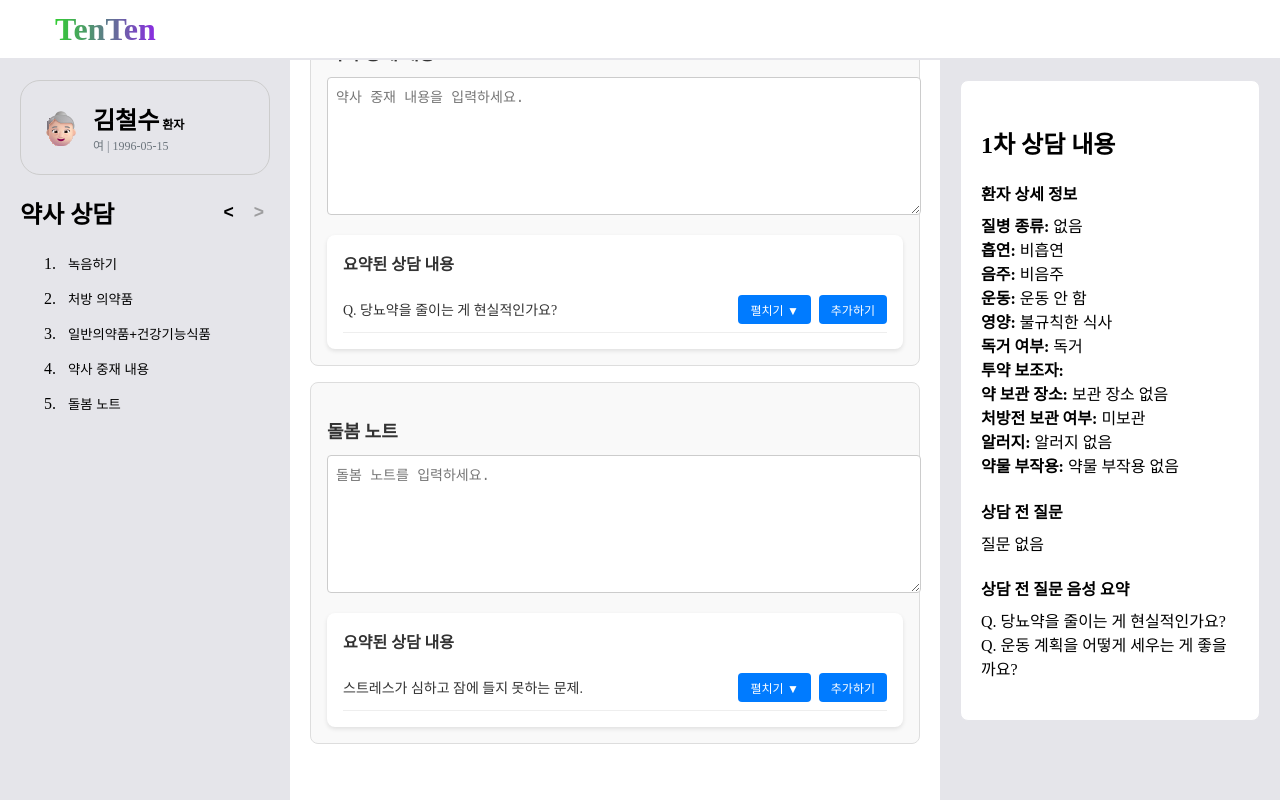
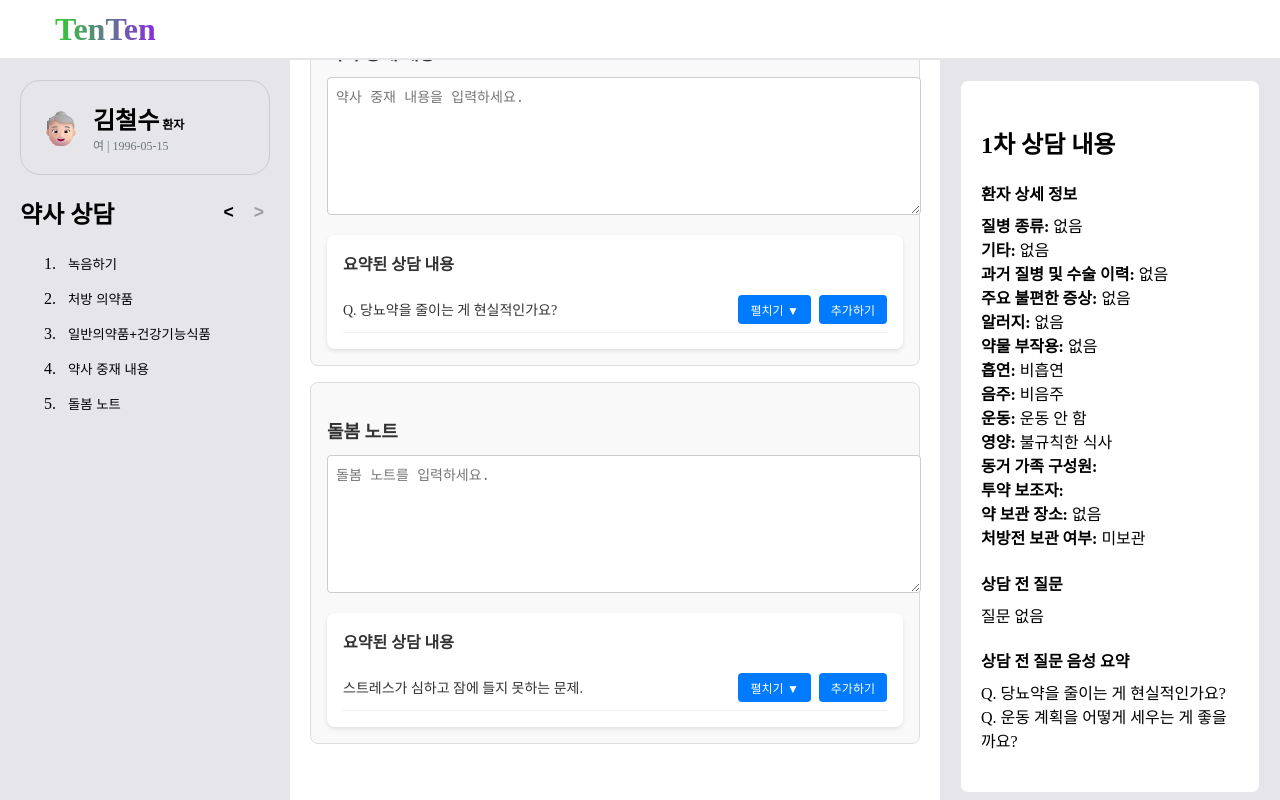
Before and after one commit to TenTen-TechForImpact/TenTen_2024, a Next.js app: page /sessions in a window 1280 px wide. Both pictures are taken after a click on the button "1차 상담 완료". Shown: the part 817-1617 px from the top of the page. Built offline with nearby package versions, Linux system fonts and the light colour scheme.

Commit message:
UI : 상담 요약 사이드바 형식에 맞게 업데이트

```diff
--- a/app/ConsultationRecordPage.tsx
+++ b/app/ConsultationRecordPage.tsx
@@ -35,48 +35,48 @@ const ConsultationRecordPage: React.FC = () => {
       medical_history: "",
       symptoms: "",
       allergies: {
-        has_allergies: false,
+        has_allergies: "아니오",
         suspected_items: [],
       },
       adverse_drug_reactions: {
-        has_adverse_drug_reactions: false,
+        has_adverse_drug_reactions: "아니오",
         suspected_medications: [],
         reaction_details: [],
       },
     },
     lifestyle: {
       smoking: {
-        is_smoking: false,
+        is_smoking: "아니오",
         duration_in_years: "",
         pack_per_day: "",
       },
       alcohol: {
-        is_drinking: false,
+        is_drinking: "아니오",
         drinks_per_week: "",
         amount_per_drink: "",
       },
       exercise: {
-        is_exercising: false,
+        is_exercising: "아니오",
         exercise_frequency: "",
         exercise_types: [],
       },
       diet: {
-        is_balanced_meal: false,
+        is_balanced_meal: "아니오",
         balanced_meals_per_day: "",
       },
     },
     medication_management: {
       living_condition: {
-        living_alone: true,
+        living_alone: "예",
         family_members: [],
         medication_assistants: [],
       },
       medication_storage: {
-        has_medication_storage: false,
+        has_medication_storage: "아니오",
         location: "",
       },
       prescription_storage: {
-        is_prescription_stored: false,
+        is_prescription_stored: "아니오",
       },
     },
   });
--- a/app/api/patients/[patientID]/sessions/route.ts
+++ b/app/api/patients/[patientID]/sessions/route.ts
@@ -5,7 +5,10 @@ import { createClient } from "@/utils/supabase/component";
 const supabase = createClient();
 
 // Post: create new session card for a patient
-export async function POST(req: NextRequest, { params }: { params: { patientId: string } }) {
+export async function POST(
+  req: NextRequest,
+  { params }: { params: { patientId: string } }
+) {
   try {
     // 요청 바디에서 JSON 데이터를 파싱
     const { "session-datetime": sessionDatetime } = await req.json();
--- a/components/MainContent/PersonalInfoSection.tsx
+++ b/components/MainContent/PersonalInfoSection.tsx
@@ -56,13 +56,11 @@ const PersonalInfoSection: React.FC<PersonalInfoSectionProps> = ({
   // 상태를 업데이트하는 함수
   const handleInputChange = (field: string, value: any) => {
     // Convert "예" to true and "아니오" to false for boolean fields
-    const convertedValue =
-      value === "예" ? true : value === "아니오" ? false : value;
 
     const updatedPatientInfo = updateNestedField(
       { ...patientInfo },
       field,
-      convertedValue
+      value
     );
     setPatientInfo(updatedPatientInfo);
   };
--- a/components/Sidebar/FirstSessionSummary.tsx
+++ b/components/Sidebar/FirstSessionSummary.tsx
@@ -21,38 +21,110 @@ const FirstSessionSummary: React.FC<FirstSessionSummaryProps> = ({
         <p>
           <span className={styles.label}>질병 종류:</span>{" "}
           <span className={styles.value}>
-            {Array.isArray(patientInfo.diseases) &&
-            patientInfo.diseases.length > 0
-              ? patientInfo.diseases.join(", ")
+            {Array.isArray(
+              patientInfo.medical_conditions.chronic_diseases.disease_names
+            ) &&
+            patientInfo.medical_conditions.chronic_diseases.disease_names
+              .length > 0
+              ? patientInfo.medical_conditions.chronic_diseases.disease_names.join(
+                  ", "
+                )
+              : "없음"}
+          </span>
+        </p>
+        <p>
+          <span className={styles.label}>기타:</span>{" "}
+          <span className={styles.value}>
+            {patientInfo.medical_conditions.chronic_diseases.additional_info ||
+              "없음"}
+          </span>
+        </p>
+        <p>
+          <span className={styles.label}>과거 질병 및 수술 이력:</span>{" "}
+          <span className={styles.value}>
+            {patientInfo.medical_conditions.medical_history || "없음"}
+          </span>
+        </p>
+        <p>
+          <span className={styles.label}>주요 불편한 증상:</span>{" "}
+          <span className={styles.value}>
+            {patientInfo.medical_conditions.symptoms || "없음"}
+          </span>
+        </p>
+        <p>
+          <span className={styles.label}>알러지:</span>{" "}
+          <span className={styles.value}>
+            {patientInfo.medical_conditions.allergies.has_allergies === "예"
+              ? `의심 항목: ${
+                  Array.isArray(
+                    patientInfo.medical_conditions.allergies.suspected_items
+                  ) &&
+                  patientInfo.medical_conditions.allergies.suspected_items
+                    .length > 0
+                    ? patientInfo.medical_conditions.allergies.suspected_items.join(
+                        ", "
+                      )
+                    : "없음"
+                }`
+              : "없음"}
+          </span>
+        </p>
+        <p>
+          <span className={styles.label}>약물 부작용:</span>{" "}
+          <span className={styles.value}>
+            {patientInfo.medical_conditions.adverse_drug_reactions
+              .has_adverse_drug_reactions === "예"
+              ? `의심 약물: ${
+                  Array.isArray(
+                    patientInfo.medical_conditions.adverse_drug_reactions
+                      .suspected_medications
+                  ) &&
+                  patientInfo.medical_conditions.adverse_drug_reactions
+                    .suspected_medications.length > 0
+                    ? patientInfo.medical_conditions.adverse_drug_reactions.suspected_medications.join(
+                        ", "
+                      )
+                    : "없음"
+                }, 증상: ${
+                  Array.isArray(
+                    patientInfo.medical_conditions.adverse_drug_reactions
+                      .reaction_details
+                  ) &&
+                  patientInfo.medical_conditions.adverse_drug_reactions
+                    .reaction_details.length > 0
+                    ? patientInfo.medical_conditions.adverse_drug_reactions.reaction_details.join(
+                        ", "
+                      )
+                    : "없음"
+                }`
               : "없음"}
           </span>
         </p>
         <p>
           <span className={styles.label}>흡연:</span>{" "}
           <span className={styles.value}>
-            {patientInfo.smoking?.status === "예"
-              ? `흡연 기간: ${patientInfo.smoking.duration}년, 평균 흡연량: ${patientInfo.smoking.packsPerDay}갑`
+            {patientInfo.lifestyle.smoking.is_smoking === "예"
+              ? `흡연 기간: ${patientInfo.lifestyle.smoking.duration_in_years}년, 평균 흡연량: ${patientInfo.lifestyle.smoking.pack_per_day}갑`
               : "비흡연"}
           </span>
         </p>
         <p>
           <span className={styles.label}>음주:</span>{" "}
           <span className={styles.value}>
-            {patientInfo.drinking?.status === "예"
-              ? `음주 횟수: ${patientInfo.drinking.frequencyPerWeek}회/주, 1회 음주량: ${patientInfo.drinking.amountPerSession}병`
+            {patientInfo.lifestyle.alcohol.is_drinking === "예"
+              ? `주 ${patientInfo.lifestyle.alcohol.drinks_per_week}회, 음주량: ${patientInfo.lifestyle.alcohol.amount_per_drink}`
               : "비음주"}
           </span>
         </p>
         <p>
           <span className={styles.label}>운동:</span>{" "}
           <span className={styles.value}>
-            {patientInfo.exercise?.status === "예"
-              ? `운동 횟수: ${
-                  patientInfo.exercise.selectedOption
+            {patientInfo.lifestyle.exercise.is_exercising === "예"
+              ? `${
+                  patientInfo.lifestyle.exercise.exercise_frequency
                 }, 운동 종류: ${
-                  Array.isArray(patientInfo.exercise.exerciseType) &&
-                  patientInfo.exercise.exerciseType.length > 0
-                    ? patientInfo.exercise.exerciseType.join(", ")
+                  patientInfo.lifestyle.exercise.exercise_types
+                    ? patientInfo.lifestyle.exercise.exercise_types
                     : "없음"
                 }`
               : "운동 안 함"}
@@ -61,63 +133,50 @@ const FirstSessionSummary: React.FC<FirstSessionSummaryProps> = ({
         <p>
           <span className={styles.label}>영양:</span>{" "}
           <span className={styles.value}>
-            {patientInfo.diet?.status === "예"
-              ? `균형 잡힌 식사: 하루 ${patientInfo.diet.selectedOption}회`
+            {patientInfo.lifestyle.diet.is_balanced_meal === "예"
+              ? `균형 잡힌 식사 ${patientInfo.lifestyle.diet.balanced_meals_per_day}`
               : "불규칙한 식사"}
           </span>
         </p>
         <p>
-          <span className={styles.label}>독거 여부:</span>{" "}
+          <span className={styles.label}>동거 가족 구성원:</span>{" "}
           <span className={styles.value}>
-            {patientInfo.livingCondition?.status === "아니오"
-              ? `동거 가족 구성원: ${
-                  patientInfo.livingCondition.familyMembers || "없음"
-                }`
-              : "독거"}
+            {patientInfo.medication_management.living_condition.family_members
+              ? patientInfo.medication_management.living_condition
+                  .family_members
+              : "없음"}
           </span>
         </p>
         <p>
           <span className={styles.label}>투약 보조자:</span>{" "}
           <span className={styles.value}>
-            {patientInfo.medicationAssistants?.selectedOption === "기타"
-              ? `기타: ${patientInfo.medicationAssistants.otherText || "없음"}`
-              : patientInfo.medicationAssistants?.selectedOption}
+            {patientInfo.medication_management.living_condition.living_alone ===
+            "예"
+              ? patientInfo.medication_management.living_condition
+                  .medication_assistants
+              : "없음"}
           </span>
         </p>
+
         <p>
           <span className={styles.label}>약 보관 장소:</span>{" "}
           <span className={styles.value}>
-            {patientInfo.medicationStorage?.status === "예"
-              ? `보관 장소: ${patientInfo.medicationStorage.location || "없음"}`
-              : "보관 장소 없음"}
+            {patientInfo.medication_management.medication_storage
+              .has_medication_storage === "예"
+              ? `${
+                  patientInfo.medication_management.medication_storage
+                    .location || "없음"
+                }`
+              : "없음"}
           </span>
         </p>
         <p>
           <span className={styles.label}>처방전 보관 여부:</span>{" "}
           <span className={styles.value}>
-            {patientInfo.prescriptionStorage === "예" ? "보관" : "미보관"}
-          </span>
-        </p>
-        <p>
-          <span className={styles.label}>알러지:</span>{" "}
-          <span className={styles.value}>
-            {patientInfo.allergies?.status === "예"
-              ? `알레르기 항목: ${
-                  patientInfo.allergies.suspectedItem || "없음"
-                }`
-              : "알러지 없음"}
-          </span>
-        </p>
-        <p>
-          <span className={styles.label}>약물 부작용:</span>{" "}
-          <span className={styles.value}>
-            {patientInfo.adverseDrugReactions?.status === "예"
-              ? `의심 약물: ${
-                  patientInfo.adverseDrugReactions.suspectedMedication || "없음"
-                }, 증상: ${
-                  patientInfo.adverseDrugReactions.reactionDetail || "없음"
-                }`
-              : "약물 부작용 없음"}
+            {patientInfo.medication_management.prescription_storage
+              .is_prescription_stored === "예"
+              ? "보관"
+              : "미보관"}
           </span>
         </p>
       </div>
```
Lines whose indentation alone changed are shown as unchanged.
